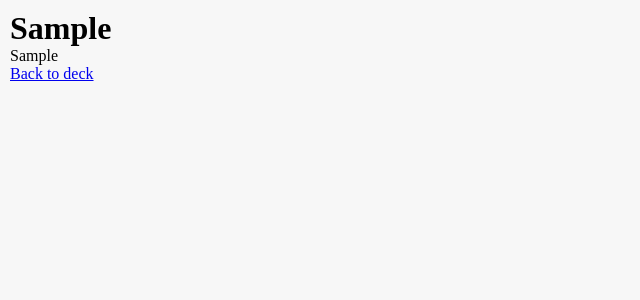
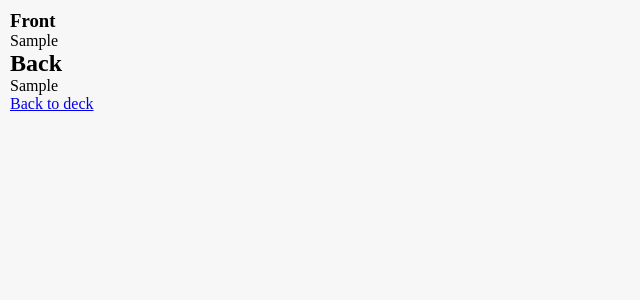
Before and after one commit to developerandrii/noe-website, a Django app: page /cards/1/ in a window 1280 px wide. Shown: the top 300 px of the page, without its empty margins (0-640 px from the left). Run offline with Django 5.2, Linux system fonts and the light colour scheme; a user stored in the database is signed in; tables that the repository leaves empty hold one stand-in row (values such as "Sample post").

Commit message:
Structure card detail page

```diff
--- a/flashcards/templates/flashcards/card_detail.html
+++ b/flashcards/templates/flashcards/card_detail.html
@@ -6,9 +6,19 @@
 {% endblock %}
 
 {% block main %}
-<h1>{{ card.front }}</h1>
+<article class="card-detail">
+    <section class="card-detail__section">
+        <h1 class="card-detail__label">Front</h1>
+        <p class="card-detail__content">{{ card.front }}</p>
+    </section>
 
-<p>{{ card.back }}</p>
+    <section class="card-detail__section">
+        <h2 class="card-detail__label">Back</h2>
+        <p class="card-detail__content">{{ card.back }}</p>
+    </section>
 
-<a href="{% url 'deck-detail' card.deck.pk %}">Back to deck</a>
+    <a class="card-detail__back-link" href="{% url 'deck-detail' card.deck.pk %}">
+        Back to deck
+    </a>
+</article>
 {% endblock %}
```
